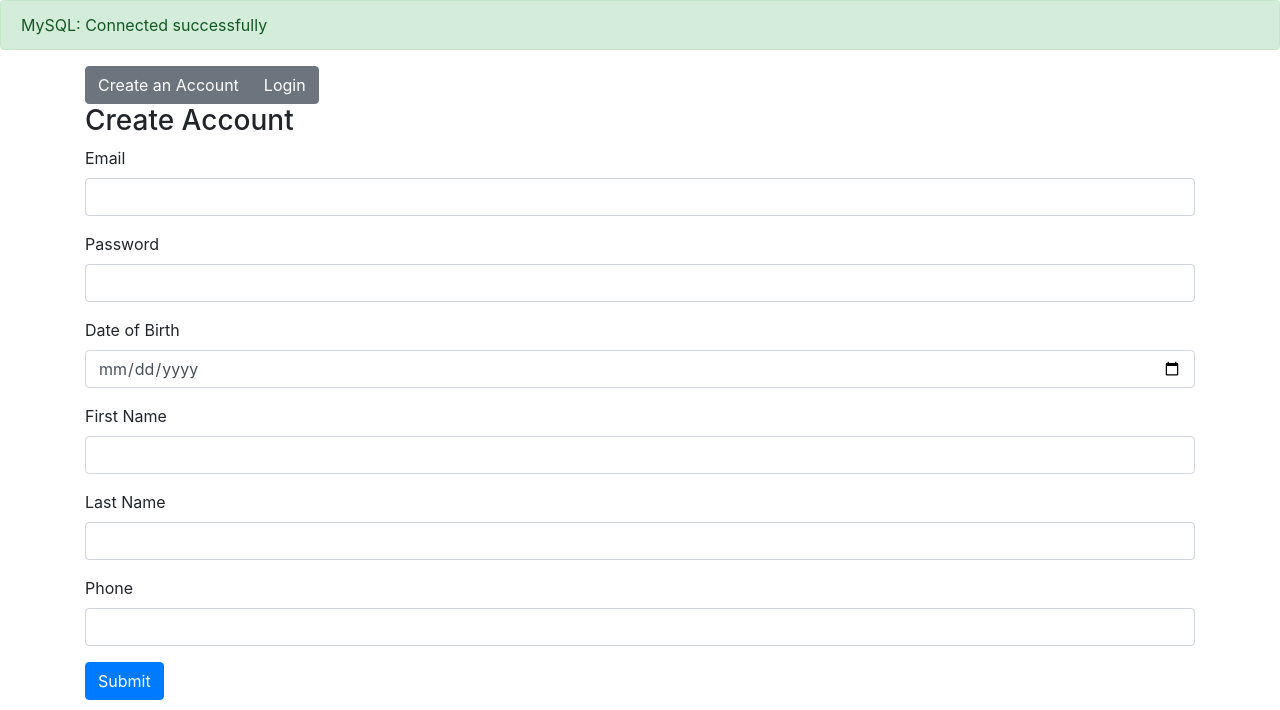
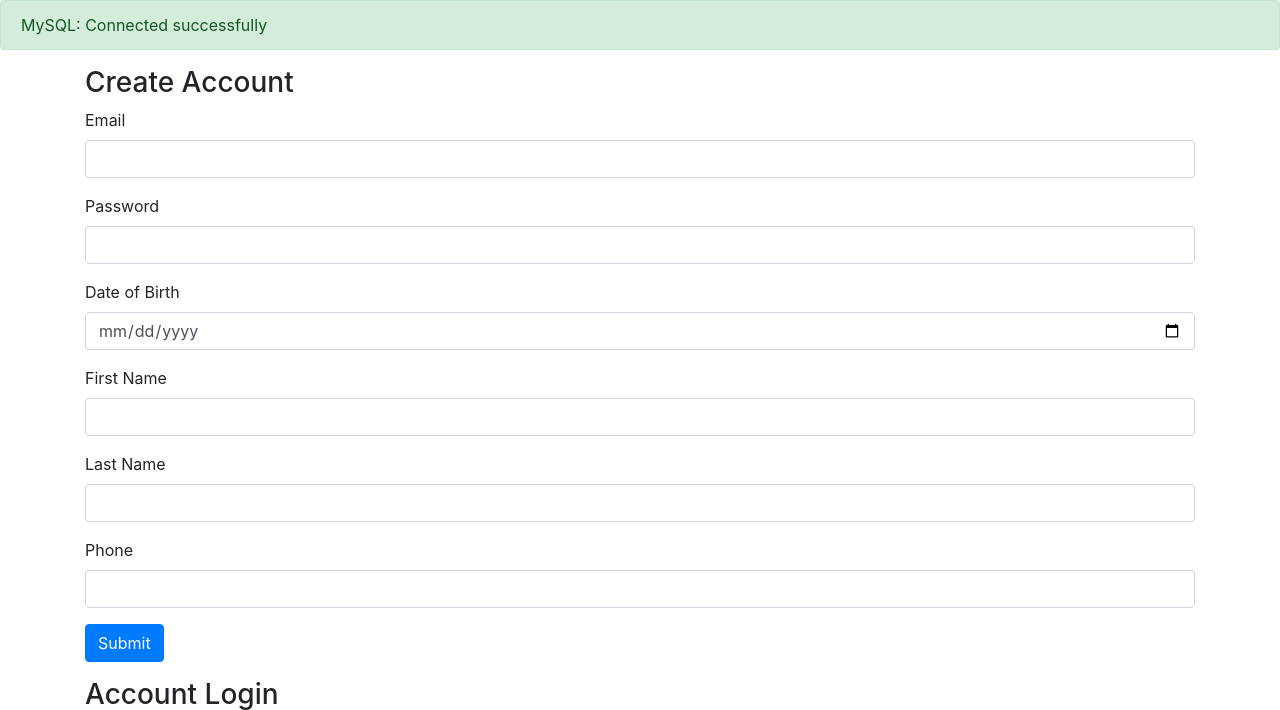
Before and after one commit to hiro2111851/bus465, a PHP site: page / in a window 1280 px wide. Shown: the top 710 px of the page. Run offline with PHP 8.4, Linux system fonts and the light colour scheme.

Commit message:
Update index.php

```diff
--- a/index.php
+++ b/index.php
@@ -26,7 +26,6 @@ include "login.php";
 <head>
     <link rel="stylesheet" href="css/bootstrap.css">
     <title>Home Page</title>
-    <script src="js/pop.js"></script>
 </head>
 
 <body>
@@ -34,10 +33,6 @@ include "login.php";
 <!-- Container for body content -->
 <div class="container">
 
-<div class="btn-group" role="group" aria-label="Basic example">
-  <button type="button" class="btn btn-secondary">Create an Account</button>
-  <button type="button" class="btn btn-secondary">Login</button>
-</div>
 
 <!-- Account Creation Form -->
 <div id="acc_create_form">
```
